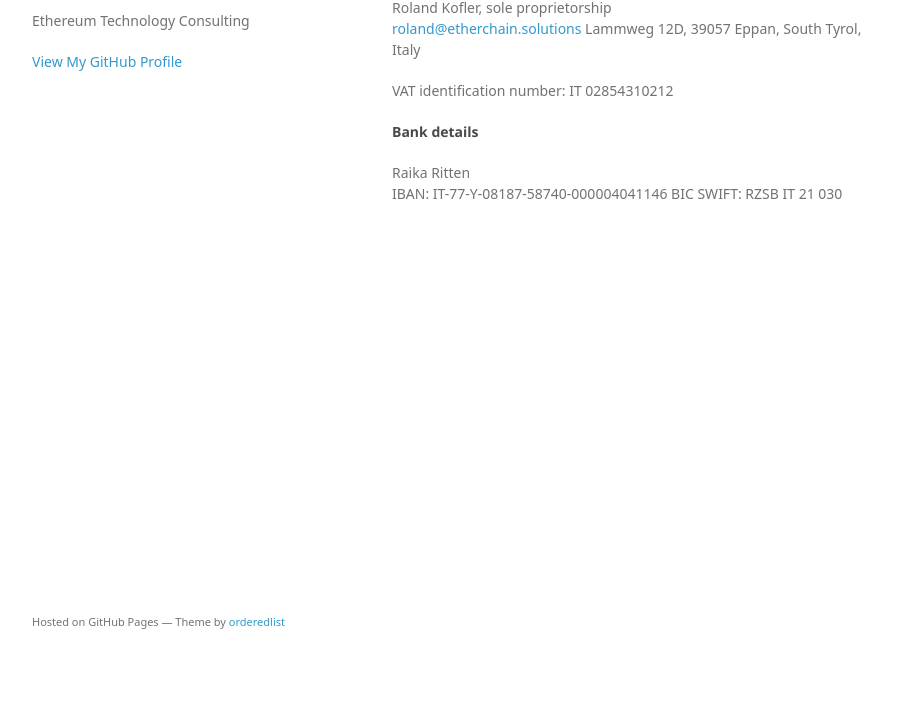
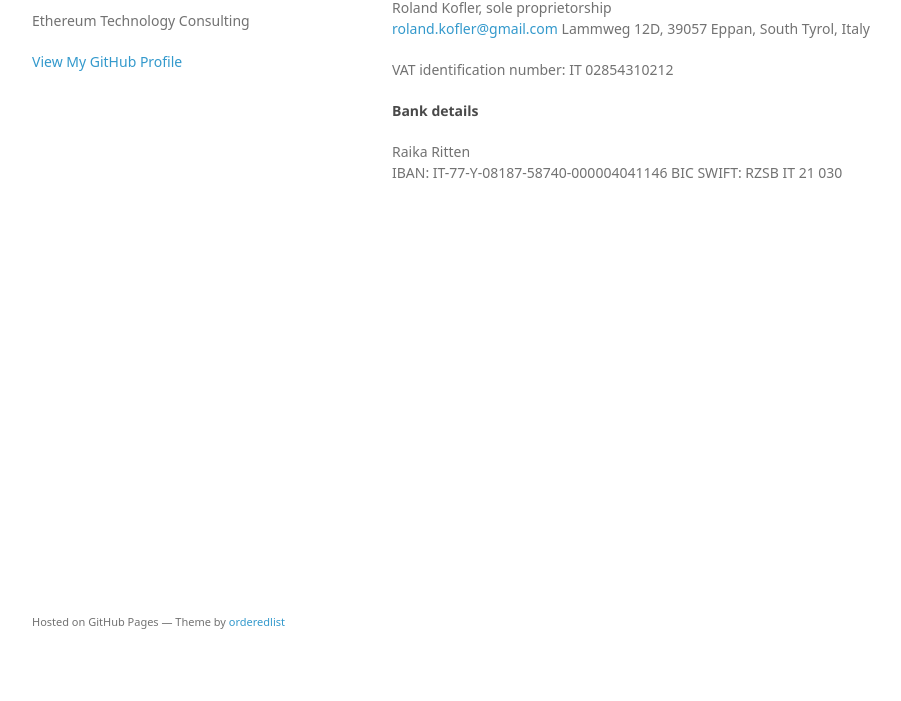
Before and after one commit to rolandkofler/rolandkofler.github.io, a plain HTML site: page index.html in a window 1280 px wide. Shown: the part 99-800 px from the top of the page, without its empty margins (178-1079 px from the left). Drawn offline with Linux system fonts and the light colour scheme; a web font is replaced by a local one.

Commit message:
Update index.html

```diff
--- a/index.html
+++ b/index.html
@@ -27,7 +27,7 @@
 <a id="imprint" class="anchor" href="#imprint" aria-hidden="true"><span aria-hidden="true" class="octicon octicon-link"></span></a>Imprint</h3>
 
 <p>Roland Kofler, sole proprietorship<br>
-<a href="mailtroland@etherchain.solutions">roland@etherchain.solutions</a>
+<a href="mailto:roland.kofler@gmail.com">roland.kofler@gmail.com</a>
 Lammweg 12D, 39057 Eppan, South Tyrol, Italy  </p>
 
 <p>VAT identification number:  IT 02854310212</p>
```
